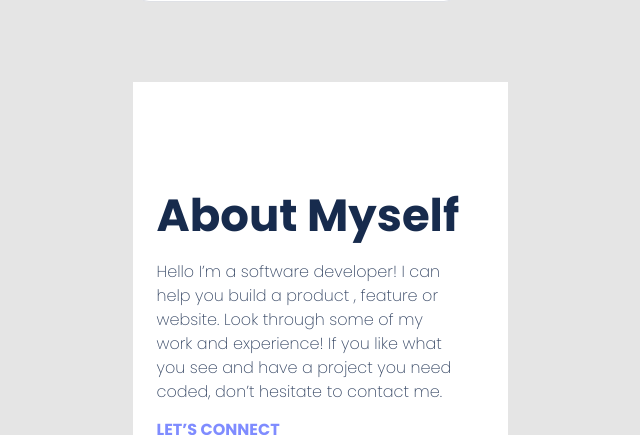
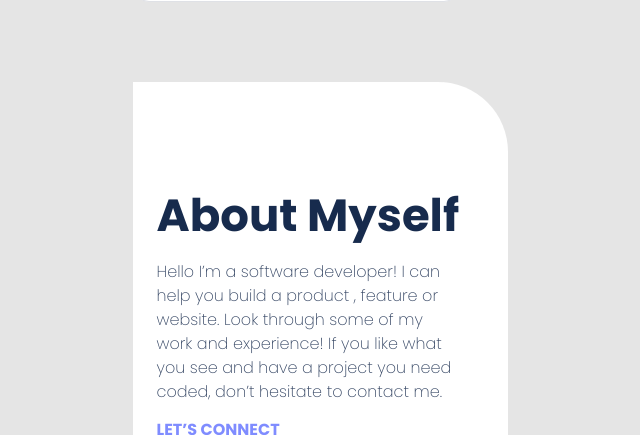
Before and after one commit to hafiz1379/First-Mobile, a website: page index.html in a window 1280 px wide. Shown: the part 1431-1866 px from the top of the page, without its empty margins (320-960 px from the left). Drawn offline with Linux system fonts and the light colour scheme.

Commit message:
files uptadet

```diff
--- a/style.css
+++ b/style.css
@@ -461,6 +461,7 @@ body {
   height: 1263px;
   margin-top: 80px;
   background: #fff;
+  border-radius: 0 70px 0 0;
 }
 
 .top {
```
